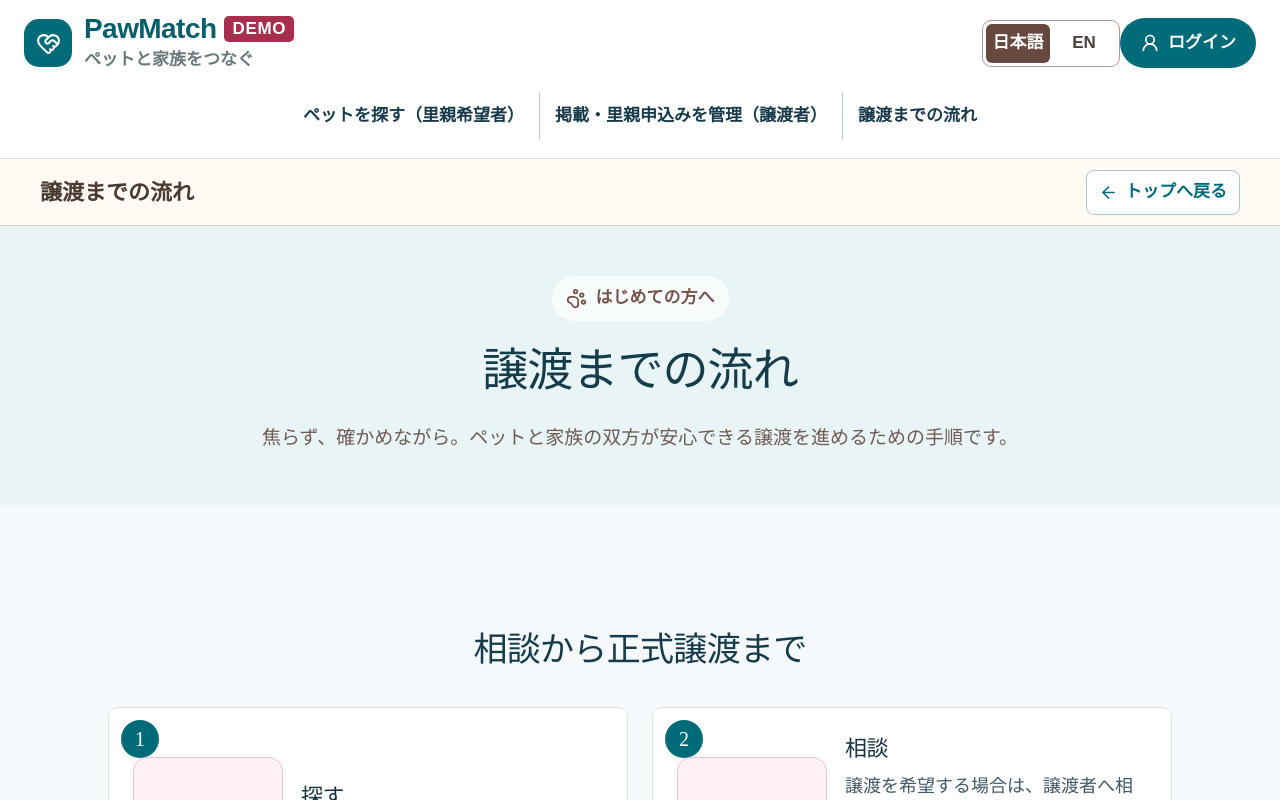
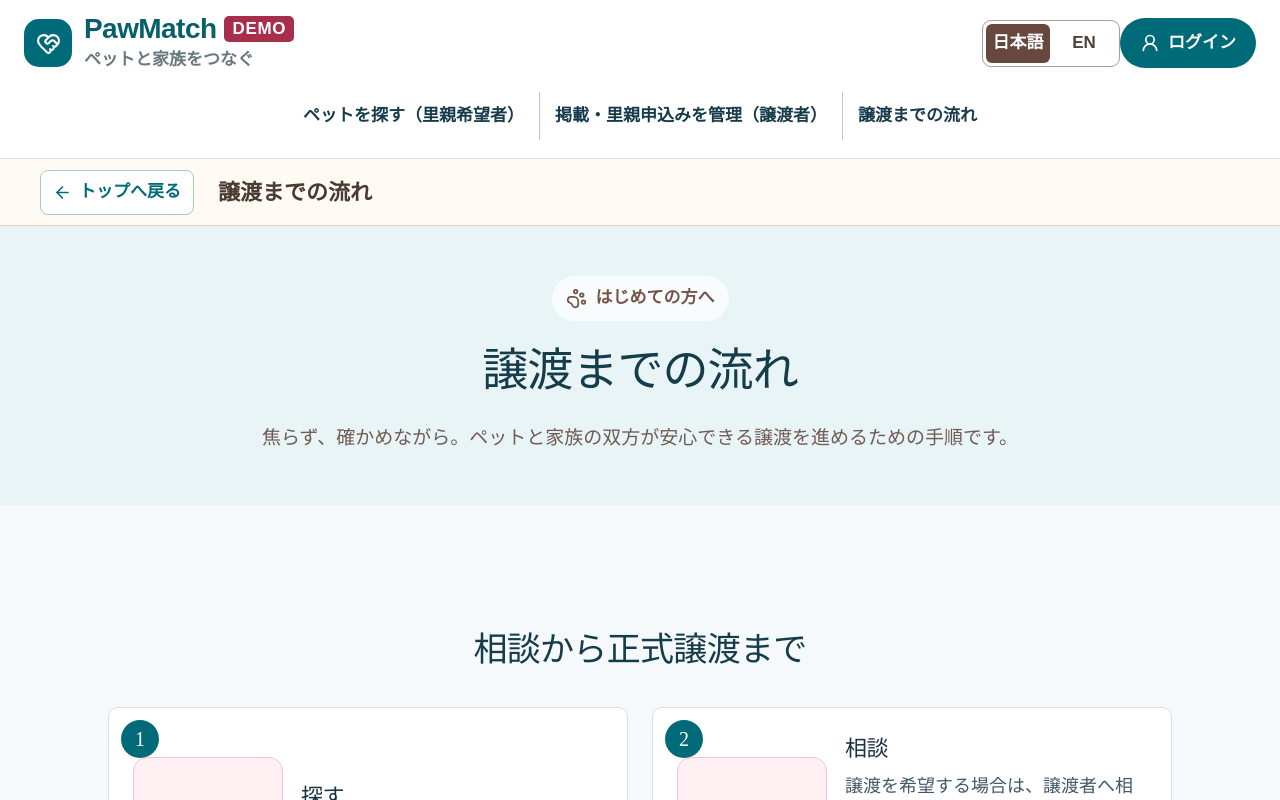
Before and after one commit to SerikaKawano/PawMatch, a Next.js app: page /guide in a window 1280 px wide. Shown: the top 800 px of the page. Built offline with nearby package versions, Linux system fonts and the light colour scheme; no server answers.

Commit message:
Move page back link to upper left

```diff
--- a/app/global-theme.css
+++ b/app/global-theme.css
@@ -417,12 +417,12 @@ small { font-size: 17px; }
 /* The title and parent link occupy one consistent row beneath the navigation. */
 :root { --adoption-flow-icon: #a82e4d; }
 .page-context-bar { background: #fffaf4; border-bottom: 1px solid #e2d3c4; }
-.page-context-inner { max-width: 1440px; min-height: 66px; margin: auto; padding: 10px 40px; display: flex; align-items: center; justify-content: space-between; gap: 16px; }
+.page-context-inner { max-width: 1440px; min-height: 66px; margin: auto; padding: 10px 40px; display: flex; align-items: center; justify-content: flex-start; gap: 24px; }
 .page-context-title { font-size: 22px; line-height: 1.35; font-weight: 850; color: #493b32; }
 .page-context-back { min-height: 44px; display: inline-flex; align-items: center; gap: 7px; padding: 7px 12px; border-radius: 8px; color: #006b78; border: 1px solid #a6c9c8; background: white; font-size: 17px; font-weight: 800; }
 .page-context-back:hover, .page-context-back:focus-visible { background: #eaf6f5; border-color: #006b78; }
 .main-shell > .page-context-bar ~ * .back-link { display: none; }
-@media (max-width: 650px) { .page-context-inner { padding: 10px 16px; } .page-context-title { font-size: 19px; } .page-context-back { font-size: 17px; } }
+@media (max-width: 650px) { .page-context-inner { padding: 10px 16px; flex-wrap: wrap; gap: 6px 14px; } .page-context-title { font-size: 19px; } .page-context-back { font-size: 17px; } }
 .language-switch { display: inline-flex; flex: none; gap: 2px; padding: 3px; border: 1px solid #b59b8f; border-radius: 9px; background: #fff; }
 .language-switch button { min-width: 64px; min-height: 39px; border: 0; border-radius: 6px; background: transparent; color: #4e403a; font-size: 17px; font-weight: 800; cursor: pointer; }
 .language-switch button[aria-pressed="true"] { background: #66483e; color: #fff; }
--- a/components/PageContextBar.tsx
+++ b/components/PageContextBar.tsx
@@ -9,5 +9,5 @@ import { pageContext } from "@/lib/page-context";
 export function PageContextBar({ role }: { role: DemoUser["role"] | null }) {
   const context = pageContext(usePathname(), role);
   if (!context) return null;
-  return <nav className="page-context-bar" aria-label="ページの位置"><div className="page-context-inner"><span className="page-context-title">{context.title}</span><Link href={context.backHref} className="page-context-back"><ArrowLeft size={19} />{context.backLabel}</Link></div></nav>;
+  return <nav className="page-context-bar" aria-label="ページの位置"><div className="page-context-inner"><Link href={context.backHref} className="page-context-back"><ArrowLeft size={19} />{context.backLabel}</Link><span className="page-context-title">{context.title}</span></div></nav>;
 }
```
